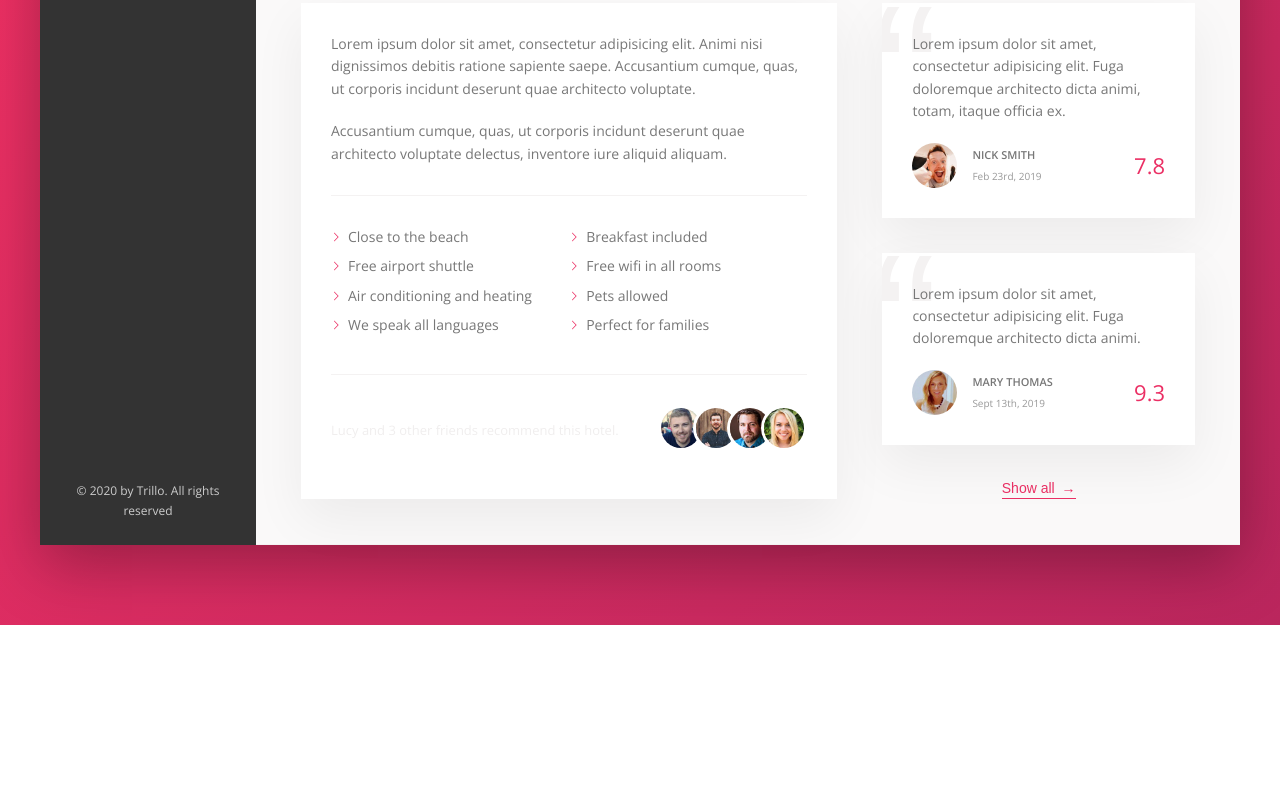
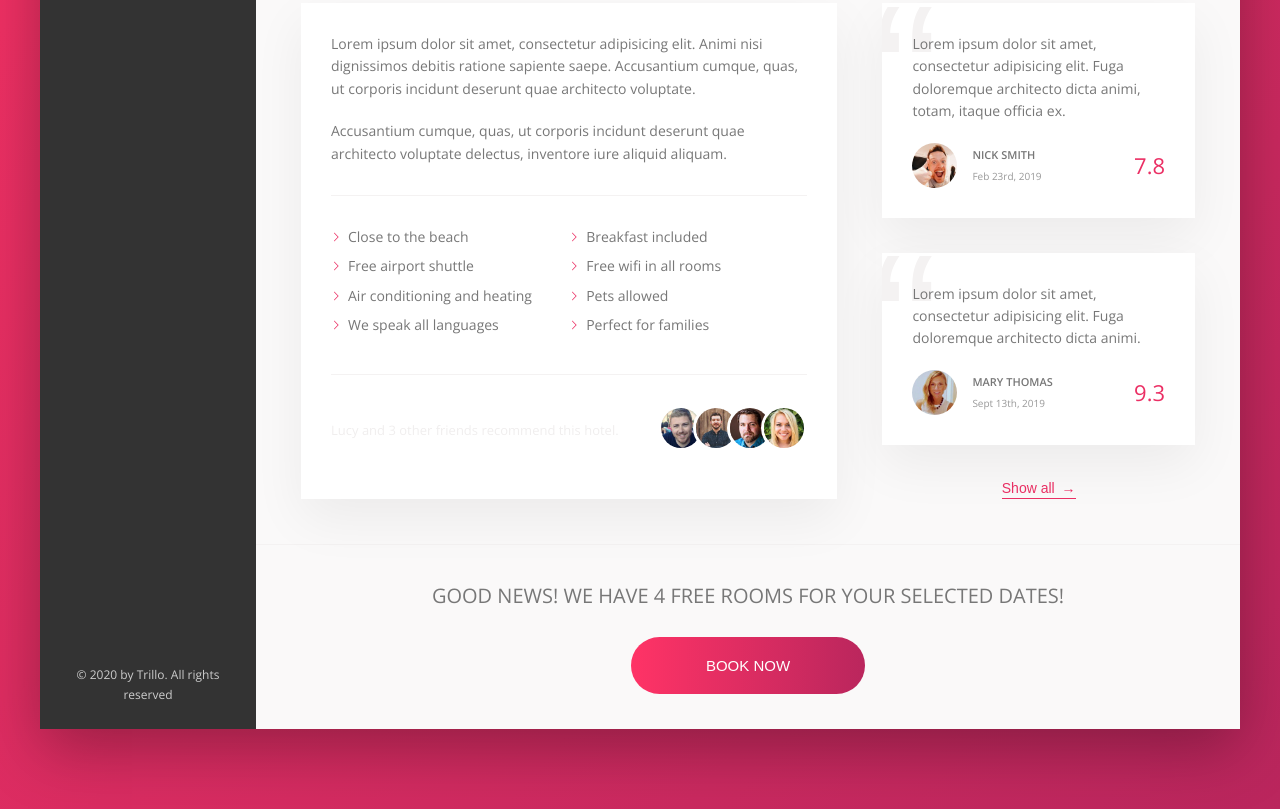
Before and after one commit to paulgellatly/trillo, a website: page index.html in a window 1280 px wide. Shown: the part 644-1453 px from the top of the page. Before the commit the page ends 1269 px from the top, so only its background shows below. Drawn offline with nearby package versions, Linux system fonts and the light colour scheme.

Commit message:
built CTA section

```diff
--- a/index.html
+++ b/index.html
@@ -194,6 +194,15 @@
                             <button class="btn-inline">Show all <span>&rarr;</span></button>
                         </div>
                     </div>
+                    <div class="cta">
+                        <h2 class="cta__book-now">
+                            Good news! We have 4 free rooms for your selected dates!
+                        </h2>
+                        <button class="btn">
+                            <span class="btn__visible">Book now</span>
+                            <span class="btn__invisible">Only 4 rooms left</span>
+                        </button>
+                    </div>
                 </main>
             </div>
         </div>
--- a/sass/_components.scss
+++ b/sass/_components.scss
@@ -444,3 +444,73 @@
 		z-index: 1;
 	}
 }
+
+////////////////////////////////////
+// CALL TO ACTION
+.cta {
+	padding: 3.5rem 0;
+	text-align: center;
+
+	&__book-now {
+		font-size: 2rem;
+		font-weight: 300;
+		text-transform: uppercase;
+		margin-bottom: 2.5rem;
+	}
+}
+
+.btn {
+	font-size: 1.5rem;
+	font-weight: 300;
+	text-transform: uppercase;
+	border-radius: 100px;
+	border: none;
+	background-image: linear-gradient(
+		to right,
+		var(--color-primary-light),
+		var(--color-primary-dark)
+	);
+	color: #fff;
+	position: relative;
+	overflow: hidden;
+	cursor: pointer;
+
+	& > * {
+		display: inline-block;
+		height: 100%;
+		width: 100%;
+		transition: all .2s;
+	}
+
+	&__visible {
+		padding: 2rem 7.5rem;
+	}
+
+	&__invisible {
+		position: absolute;
+		padding: 2rem 0;
+		left: 0;
+		top: -100%;
+	}
+
+	&:hover {
+		background-image: linear-gradient(
+			to left,
+			var(--color-primary-light),
+			var(--color-primary-dark)
+		);
+	}
+
+	&:hover &__visible {
+		transform: translateY(100%);
+	}
+
+	&:hover &__invisible {
+		top: 0;
+	}
+
+	&:focus {
+		outline: none;
+		animation: pulsate 1s infinite;
+	}
+}
```
Also changed, not shown: css/style.css.
